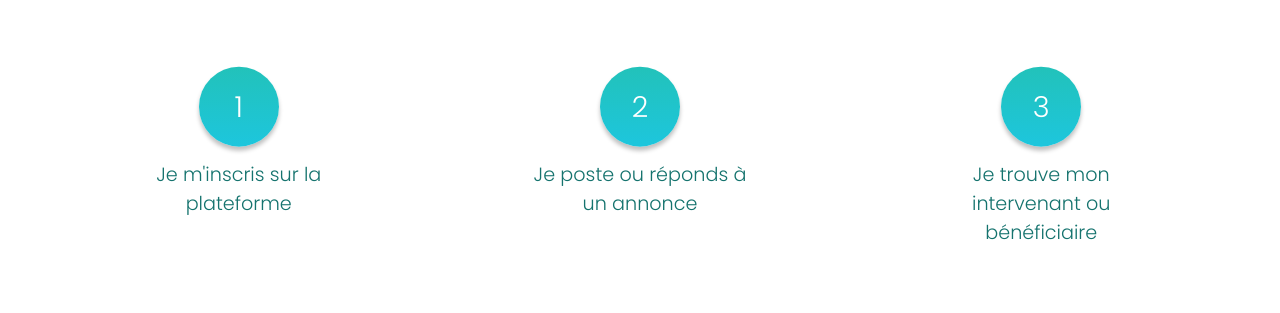
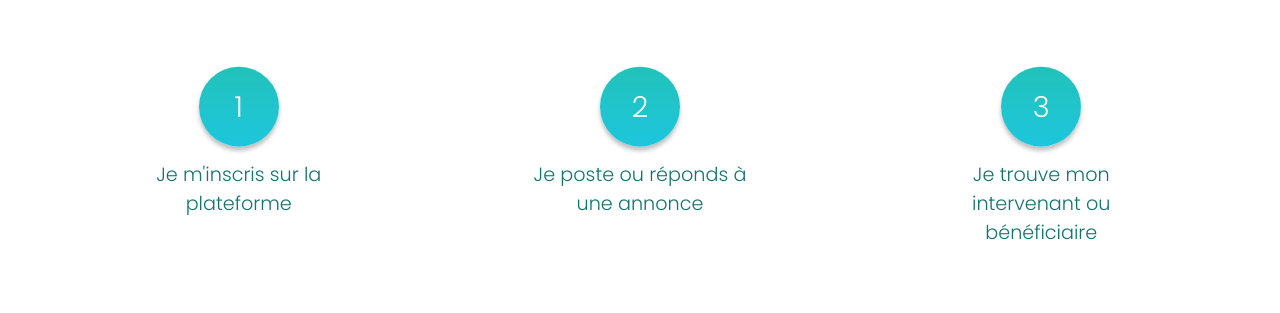
Before and after one commit to devbw/CentralCareClient, a React (Create React App) app: page / in a window 1280 px wide. Shown: the part 597-910 px from the top of the page. Built offline with nearby package versions, Linux system fonts and the light colour scheme.

Commit message:
Fix flex-wrap + correction orth page d'accueil

```diff
--- a/src/pages/Accueil.js
+++ b/src/pages/Accueil.js
@@ -21,7 +21,7 @@ const Accueil = () => {
           </div>
           <div className="benefits">
             <div className="circle"><span>2</span></div>
-            <p>Je poste ou réponds à un annonce</p>
+            <p>Je poste ou réponds à une annonce</p>
           </div>
           <div className="benefits">
             <div className="circle"><span>3</span></div>
--- a/src/styles/pages/home.scss
+++ b/src/styles/pages/home.scss
@@ -43,7 +43,7 @@
         display: flex;
         flex-direction: column;
         align-items: center;
-        width: 33%;
+        min-width: 33%;
         .circle{
           height: 80px;
           width: 80px;
```
